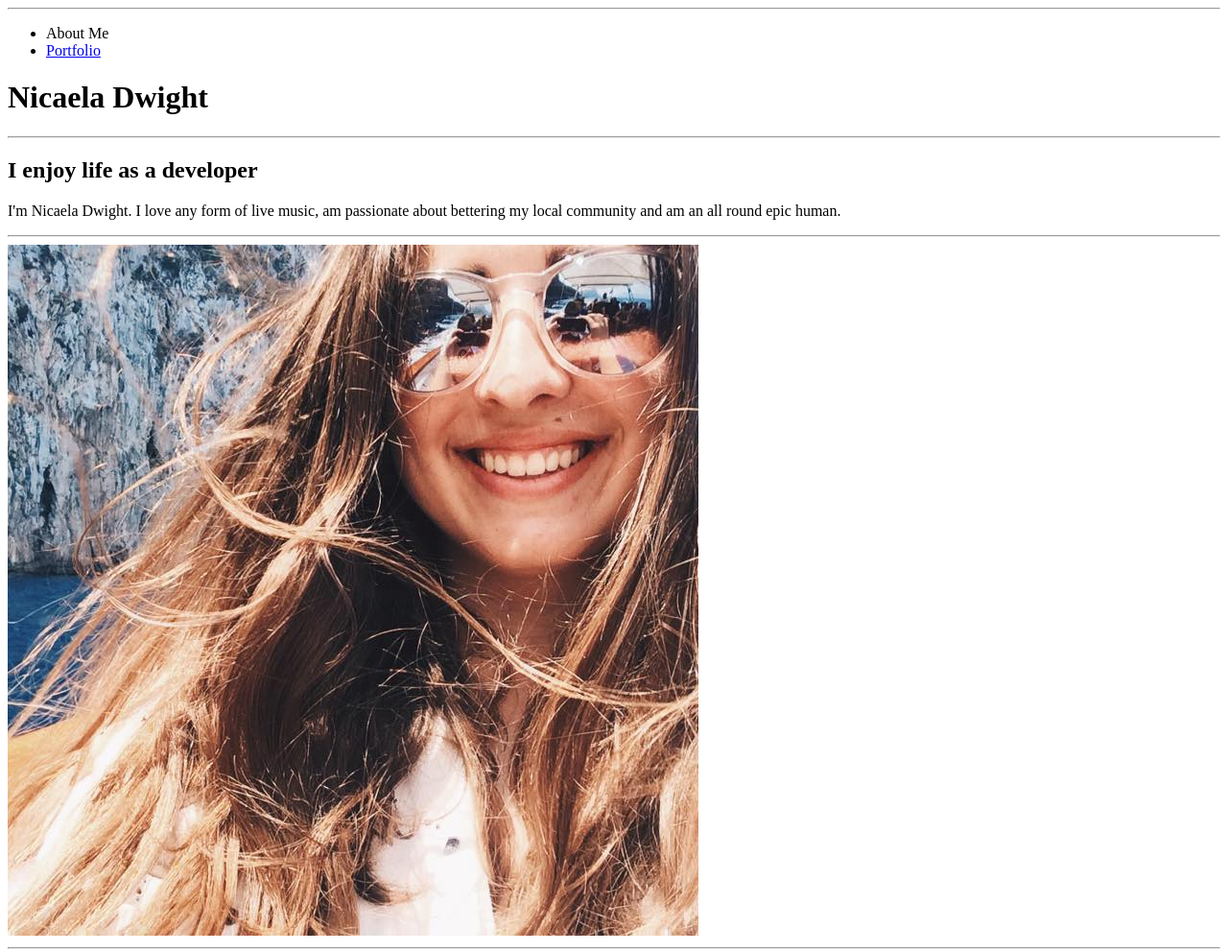
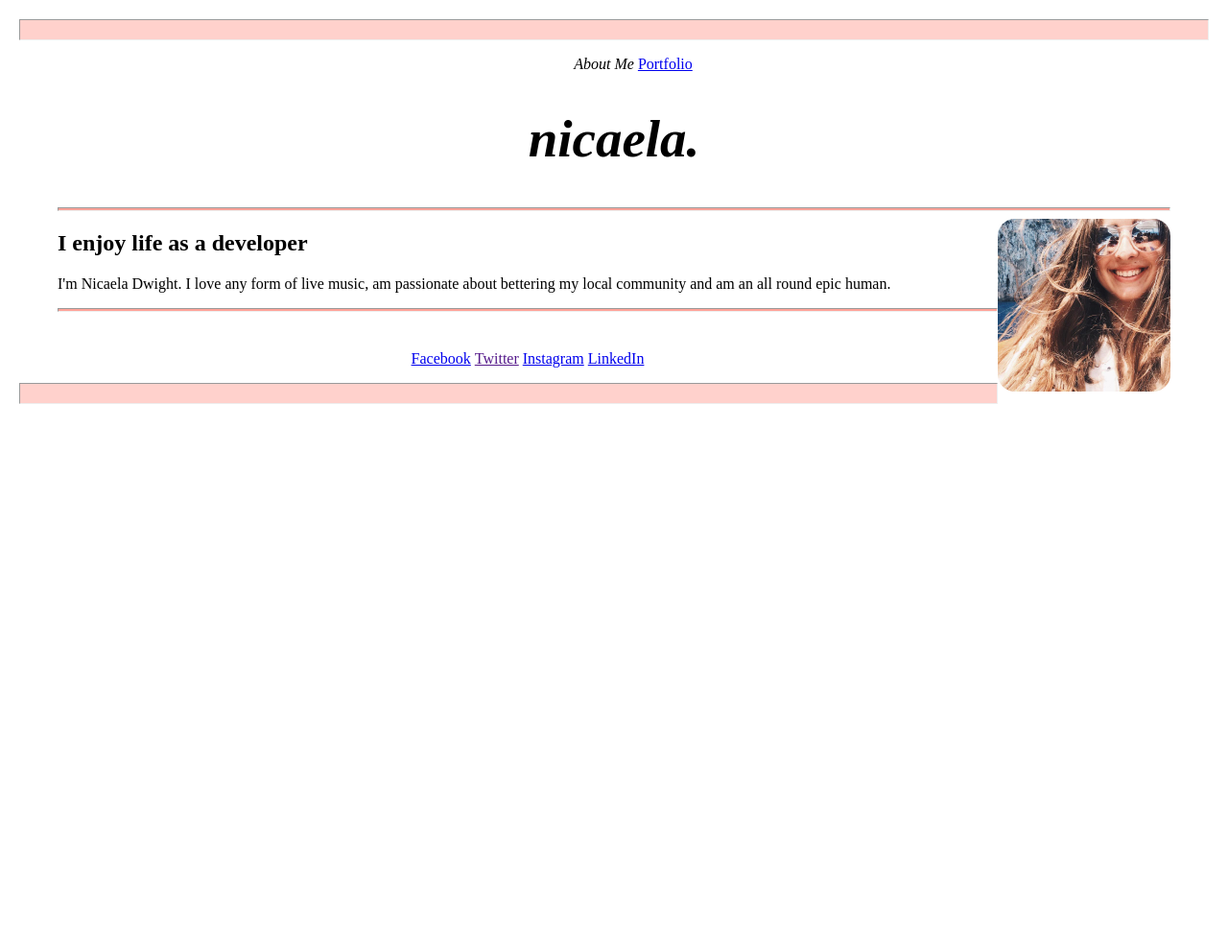
Before and after one commit to nicaela/assignment_1, a plain HTML site: page index.html in a window 1280 px wide. Shown: the top 992 px of the page at 96% size. After the commit the page ends 800 px from the top, so only its background shows below. Drawn offline with Linux system fonts and the light colour scheme.

Commit message:
made some changes in class and some style choices

```diff
--- a/index.html
+++ b/index.html
@@ -2,6 +2,7 @@
 <html>
 	<head>
 		<title>About Me</title>
+		<link href="styles.css" rel="stylesheet">
 	</head>
 
 	<body>
@@ -15,21 +16,22 @@
 				</ul>
 			</nav>
 
-			<h1>Nicaela Dwight</h1>
+			<h1>nicaela.</h1>
 		</header>
 
-		<hr>
+		<section>
+			<hr>
 
-		<h2>I enjoy life as a developer</h2>
+			<img src="images/my profile picture.jpg" alt="My profile photo. May have pinched from Linked In">
 
-		<p>I'm Nicaela Dwight. I love any form of live music, am passionate about bettering my local community and am an all round epic human.
-		</p>
+			<h2>I enjoy life as a developer</h2>
 
-		<hr>
+			<p>I'm Nicaela Dwight. I love any form of live music, am passionate about bettering my local community and am an all round epic human.
+				<hr>
+			</p>
 
-		<img src="images/my profile picture.jpg" alt="My profile photo. May have pinched from Linked In">
 
-		<hr>
+		</section>
 
 		<footer>
 			<ul>
--- /dev/null
+++ b/styles.css
@@ -0,0 +1,53 @@
+body {
+	margin: 20px;
+	font-family: Avenir;
+}
+
+nav {
+	font-style: italic;
+}
+
+a {
+	font-style: normal;
+}
+
+header {
+	text-align: center;
+}
+
+header ul li {
+	display: inline-block;
+}
+
+hr {
+	height: 20px;
+	background-color: #ffd1cc;
+}
+
+img {
+	float: right;
+	height: 180px;
+	border-radius: 10%;
+}
+
+section {
+	margin: 40px;
+}
+
+section hr {
+	background-color: #ffa399;
+	height: 2px;
+}
+
+footer ul li {
+	display: inline-block;
+}
+
+footer ul {
+	text-align: center;
+}
+
+h1 {
+	font-size: 55px;
+	font-style: italic;
+}
```
